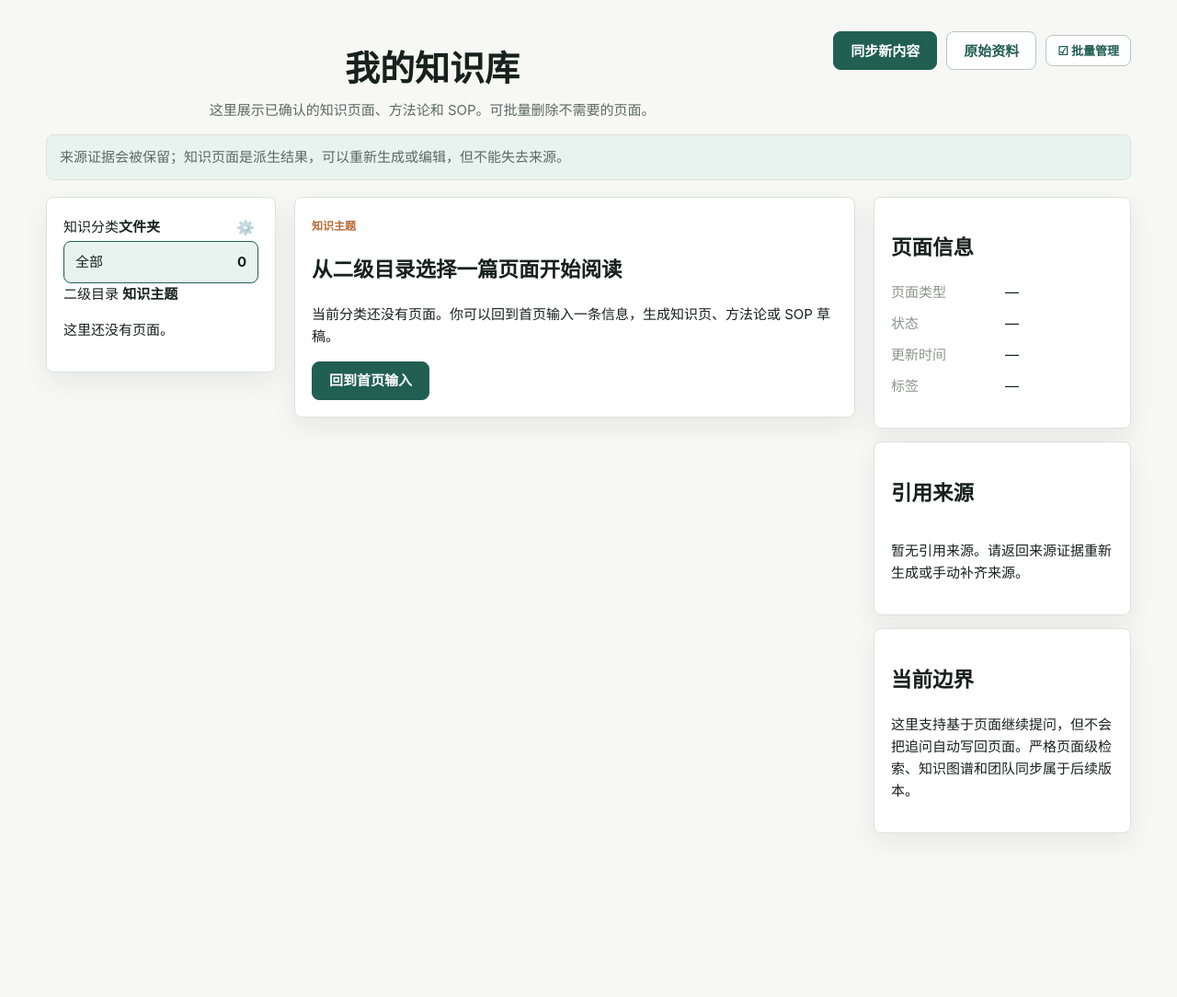
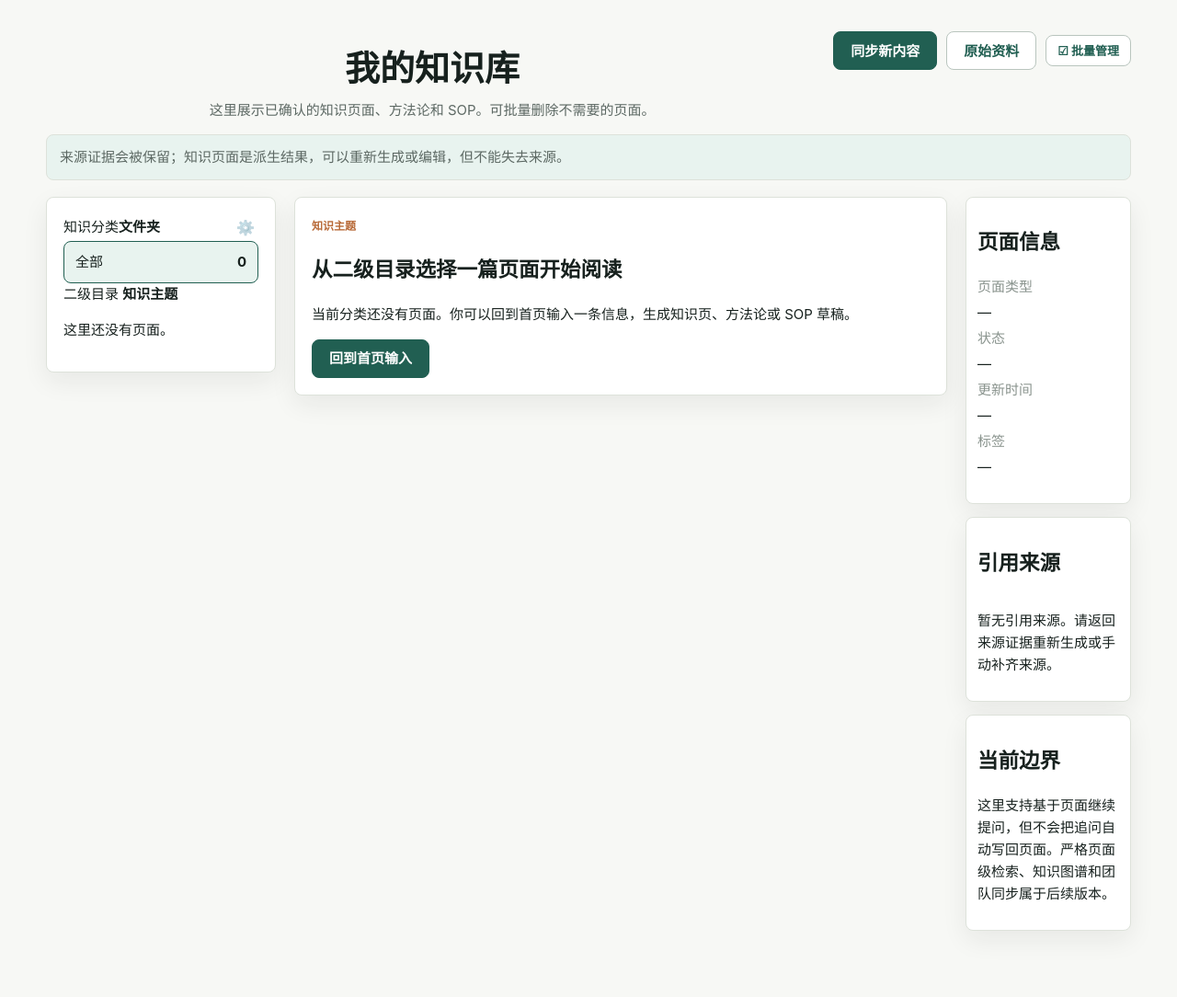
Before and after one commit to Etan330/StarMind, a FastAPI app: page /ui/wiki in a window 1280 px wide. Shown: the part 69-1153 px from the top of the page at 92% size. Before the commit the page ends 975 px from the top, so only its background shows below. Run offline with FastAPI, Linux system fonts and the light colour scheme; data that the repository does not hold is empty; some libraries are stand-ins or nearby versions.

Commit message:
fix: narrow wiki side panels

```diff
--- a/app/static/css/v3-design-system.css
+++ b/app/static/css/v3-design-system.css
@@ -1288,7 +1288,7 @@ select:focus {
 }
 
 .wiki-layout {
-  grid-template-columns: 250px minmax(0, 1fr) 280px;
+  grid-template-columns: 250px minmax(0, 1fr) minmax(150px, 180px);
 }
 
 .history-side,
@@ -1296,6 +1296,29 @@ select:focus {
 .demo-side {
   display: grid;
   gap: 14px;
+}
+
+.wiki-info-card,
+.wiki-source-card,
+.wiki-boundary-card {
+  min-width: 0;
+  padding: 12px;
+}
+
+.wiki-info-card .meta-list {
+  grid-template-columns: 1fr;
+  gap: 4px;
+}
+
+.wiki-info-card .btn.full,
+.wiki-source-card .source-ref-link,
+.wiki-boundary-card p {
+  min-width: 0;
+  overflow-wrap: anywhere;
+}
+
+.wiki-source-card .source-ref-link {
+  padding: 10px;
 }
 
 .task-card-list {
--- a/app/templates/wiki.html
+++ b/app/templates/wiki.html
@@ -124,7 +124,7 @@
     {% endif %}
   </article>
   <aside class="wiki-side">
-    <section class="glass-card">
+    <section class="glass-card wiki-info-card">
       <h2>页面信息</h2>
       <dl class="meta-list">
         <dt>页面类型</dt><dd>{{ selected_page.page_type if selected_page else "—" }}</dd>
@@ -133,7 +133,7 @@
         <dt>标签</dt><dd>{% for tag in selected_tags %}<span class="status-chip primary">{{ tag }}</span> {% else %}—{% endfor %}</dd>
       </dl>
     </section>
-    <section class="glass-card">
+    <section class="glass-card wiki-source-card">
       <h2>引用来源</h2>
       <div class="compact-list">
         {% for ref in selected_refs %}
@@ -147,7 +147,7 @@
         {% endfor %}
       </div>
     </section>
-    <section class="glass-card">
+    <section class="glass-card wiki-boundary-card">
       <h2>当前边界</h2>
       <p>这里支持基于页面继续提问，但不会把追问自动写回页面。严格页面级检索、知识图谱和团队同步属于后续版本。</p>
     </section>
```
